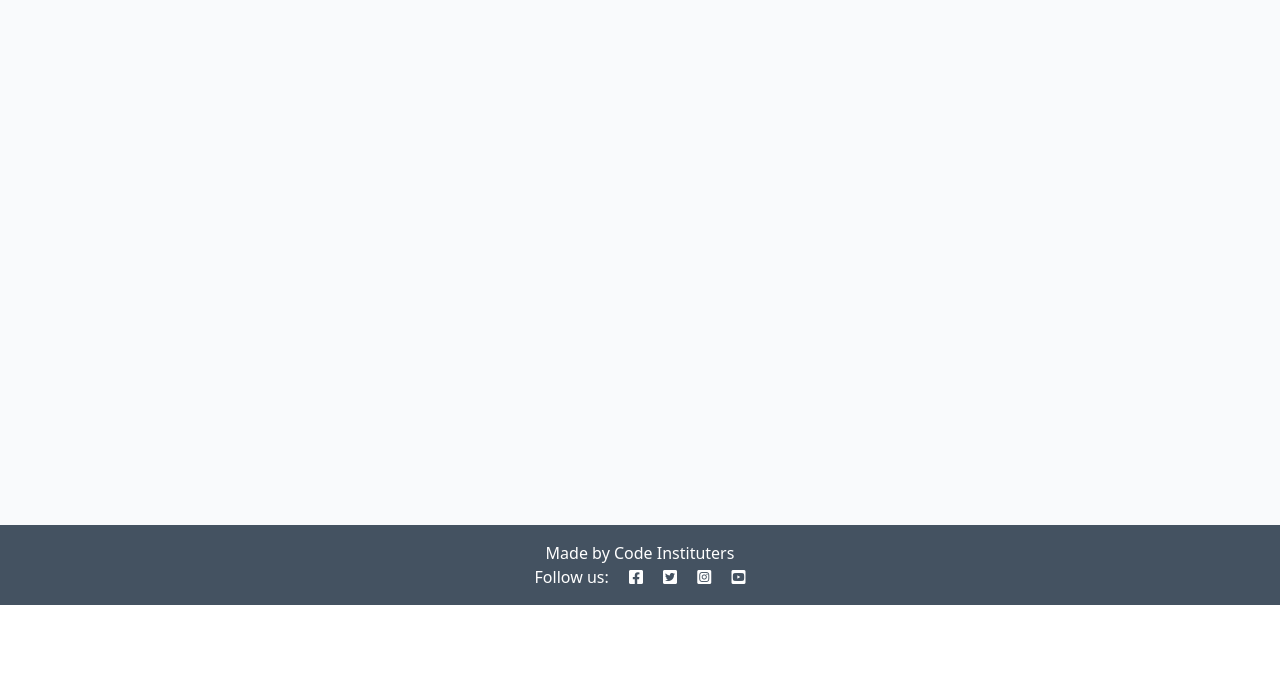
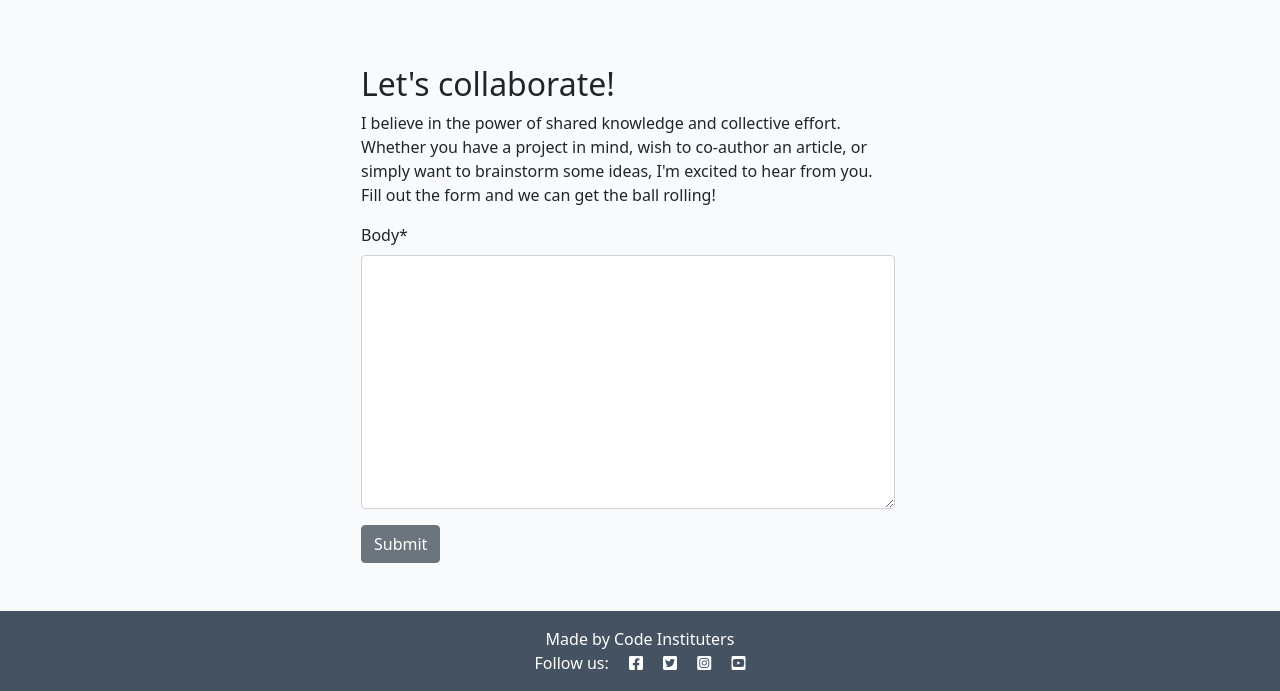
Before and after one commit to iismail06/django-blog, a Django app: template about/templates/about/about.html in a window 1280 px wide. Shown: the part 195-886 px from the top of the page. Before the commit the page ends 800 px from the top, so only its background shows below. Run offline with Django 4.2, Linux system fonts and the light colour scheme; the template is opened without the code that fills it: values that come from a table or form of the project are taken from there, others are empty; some libraries are stand-ins or nearby versions.

Commit message:
Add CollaborateRequest model and form, and integrate into About page

```diff
--- a/about/templates/about/about.html
+++ b/about/templates/about/about.html
@@ -1,6 +1,10 @@
 {% extends 'base.html' %}
+{% load static %}
+{% load crispy_forms_tags %}
+
+
 {% block content %}
-{% load static %}
+
 <div class="container mt-5">
     <div class="row">
         <div class="col-4 text-center">
@@ -18,6 +22,21 @@
             <!-- Updated on field goes in here -->
             <p class="text-end"><em>Updated on: {{ about.updated_on }}</em></p>
         </div>
-      </div>
-</div>
-{% endblock content %}
+        <div class="row justify-content-center">
+            <div class="col-12 col-md-6 my-5">
+                <h2>Let's collaborate!</h2>
+                <p>I believe in the power of shared knowledge and collective effort.
+                    Whether you have a project in mind, wish to co-author
+                    an article, or simply want to brainstorm some ideas,
+                    I'm excited to hear from you. Fill out the form
+                    and we can get the ball rolling!</p>
+
+                <form method="post">
+                    {{ collaborate_form | crispy }}
+                    {% csrf_token %}
+                    <button class="btn btn-secondary" type="submit">Submit</button>
+                </form>
+            </div>
+        </div>
+    </div>
+    {% endblock content %}
```
Also changed, not shown: about/ forms.py (added, +8 -0 lines), about/admin.py (+14 -1 lines), about/models.py (+9 -0 lines), about/views.py (+6 -1 lines), about/migrations/0002_collaboraterequest.py (added).
